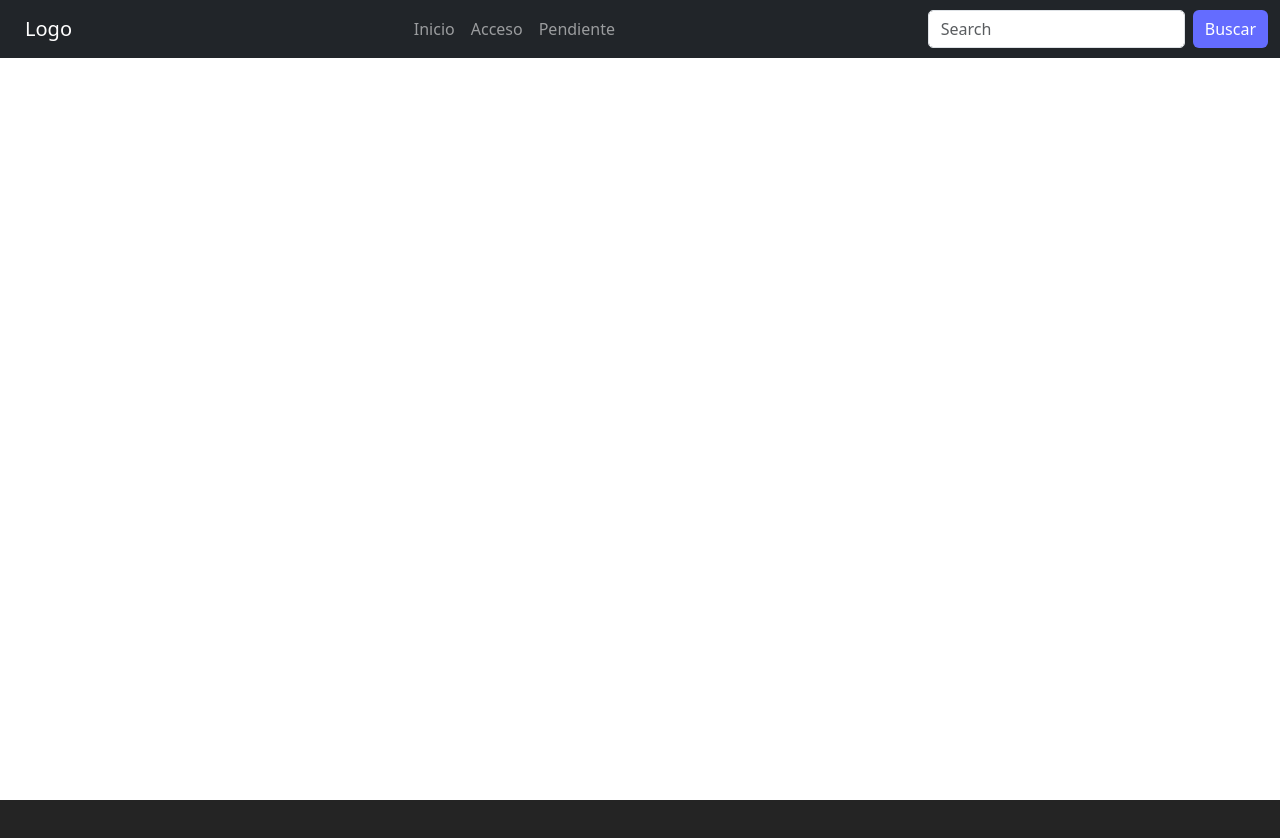
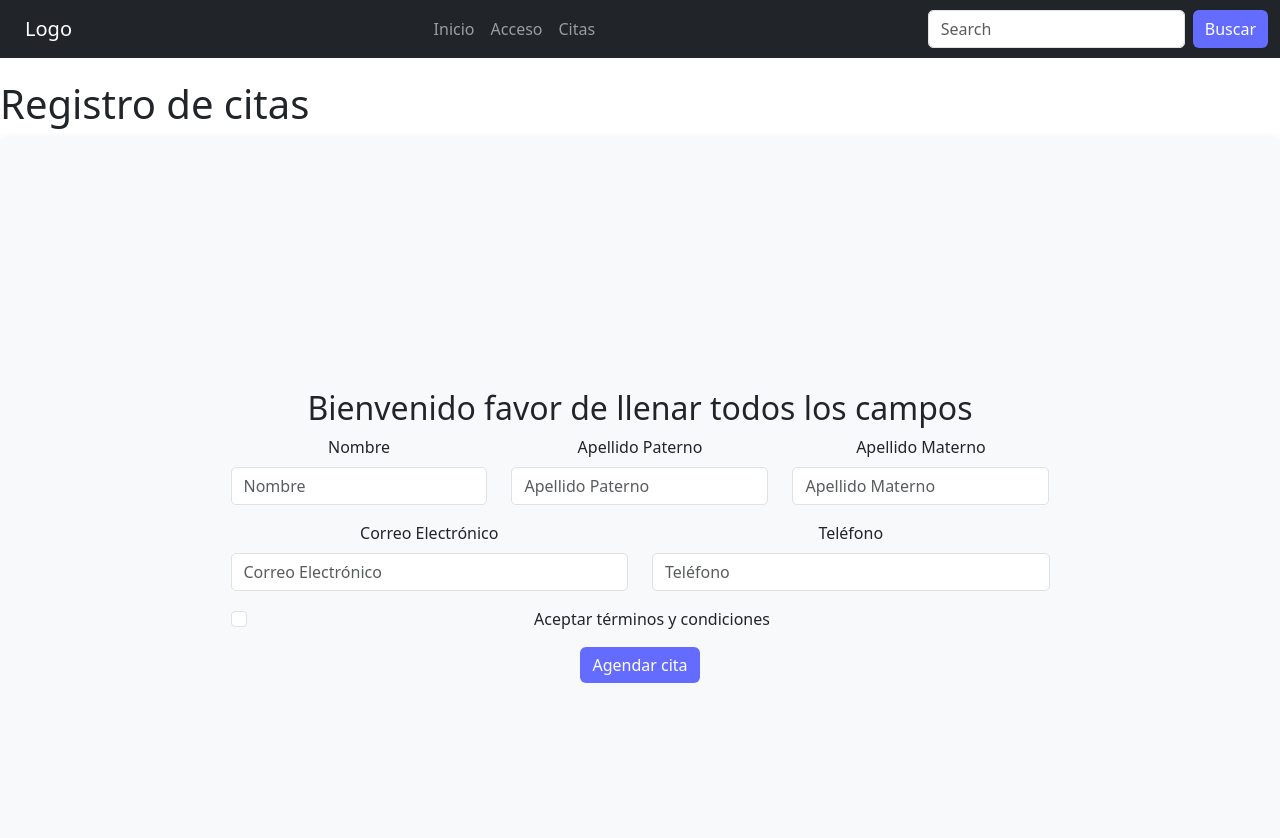
Before and after one commit to Contreras0209/frontcitas, a React (Vite) app in the folder frontcitas/: page /citas in a window 1280 px wide. Shown: the top 838 px of the page. Before the commit the page ends 800 px from the top, so only its background shows below. Built offline with nearby package versions, Linux system fonts and the light colour scheme; the HTML template or start-up script is replaced by a standard one.

Commit message:
agregarndo citas

```diff
--- a/frontcitas/package.json
+++ b/frontcitas/package.json
@@ -12,6 +12,7 @@
   "dependencies": {
     "bootstrap": "^5.3.3",
     "react": "^18.3.1",
+    "react-bootstrap": "^2.10.9",
     "react-dom": "^18.3.1",
     "react-router-dom": "^7.1.4"
   },
--- a/frontcitas/src/App.css
+++ b/frontcitas/src/App.css
@@ -12,12 +12,12 @@ nav.navbar {
 /* Espaciado para el body, considerando la navbar fija */
 body {
   margin: 0;
-  padding-top: 70px; /* Ajustado para que el contenido no quede debajo de la navbar */
+  padding-top: 80px; /* Ajuste para que el contenido no quede debajo de la navbar */
 }
 
 /* ----------------------------------- Carrusel ----------------------------------- */
 
-/* Centra el carrusel y mejora la responsividad */
+/* Contenedor del carrusel */
 .carousel-container {
   display: flex;
   justify-content: center;
@@ -26,20 +26,20 @@ body {
   max-width: 1000px;
   margin: 30px auto;
   padding: 20px;
-  margin-bottom: 50px; /* Separación inferior ajustada para el espacio entre carrusel y tarjetas */
+  margin-bottom: 50px; /* Separación inferior ajustada */
 }
 
-/* Ajuste de tamaño para el carrusel */
+/* Ajuste del tamaño del carrusel */
 .carousel {
   width: 60%;
   max-width: 900px;
 }
 
-/* Ajuste de las imágenes del carrusel */
+/* Estilo de las imágenes del carrusel */
 .carousel-inner img {
   width: 100%;
-  height: 300px; /* Ajusta la altura */
-  object-fit: cover; /* Para que las imágenes llenen el espacio */
+  height: 300px; /* Ajuste de altura */
+  object-fit: cover; /* Asegura que las imágenes cubran el área */
 }
 
 /* ----------------------------------- Tarjetas ----------------------------------- */
@@ -49,14 +49,14 @@ body {
   display: flex;
   justify-content: center;
   gap: 30px; /* Espacio entre las tarjetas */
-  margin-top: 50px; /* Separación del carrusel */
+  margin-top: 50px; /* Separación desde el carrusel */
   margin-bottom: 30px; /* Separación inferior */
   flex-wrap: wrap; /* Permite que las tarjetas se ajusten en pantallas pequeñas */
 }
 
 /* Estilo de cada tarjeta */
 .card {
-  width: 300px; /* Tamaño de la tarjeta */
+  width: 300px; /* Tamaño estándar de la tarjeta */
   margin: 10px;
   text-align: center;
   box-shadow: 0 4px 8px rgba(0, 0, 0, 0.1); /* Sombra sutil */
@@ -65,7 +65,7 @@ body {
 
 /* Efecto hover: aumenta el tamaño de la tarjeta */
 .card:hover {
-  transform: scale(1.05); /* Aumenta el tamaño al pasar el ratón */
+  transform: scale(1.05); /* Aumento de tamaño al pasar el ratón */
 }
 
 /* ----------------------------------- Ajustes Responsivos ----------------------------------- */
@@ -79,10 +79,10 @@ body {
 
   /* Ajuste de la imagen del carrusel en móviles */
   .carousel-inner img {
-    height: 200px; /* Reducir altura */
+    height: 200px; /* Reducción de altura en pantallas pequeñas */
   }
 
-  /* Ajuste del contenedor de tarjetas */
+  /* Ajuste del contenedor de las tarjetas */
   .tarjetas-container {
     flex-direction: column; /* Cambiar a columna en pantallas pequeñas */
     align-items: center; /* Centrar las tarjetas en columna */
@@ -93,3 +93,70 @@ body {
     width: 90%; /* Hacer las tarjetas más grandes en pantallas pequeñas */
   }
 }
+
+/* ----------------------------------- Formulario de Reservación ----------------------------------- */
+
+/* Contenedor del formulario */
+.reservacion-container {
+  width: 50%;
+  margin: 100px auto;
+  padding: 30px;
+  background: #f8f9fa;
+  border-radius: 8px;
+  box-shadow: 0px 4px 10px rgba(0, 0, 0, 0.1);
+  text-align: center;
+}
+
+/* Título del formulario */
+.reservacion-container h2 {
+  margin-bottom: 20px;
+  font-size: 24px;
+  font-weight: bold;
+  color: #333;
+}
+
+/* Estilo de los campos de formulario */
+.form-control {
+  border-radius: 5px;
+  padding: 10px;
+  font-size: 16px;
+  margin-bottom: 15px;
+}
+
+/* Estilo del botón de envío */
+button[type="submit"] {
+  width: 100%;
+  padding: 12px;
+  background-color: #007bff;
+  border: none;
+  border-radius: 5px;
+  color: white;
+  font-size: 16px;
+  cursor: pointer;
+}
+
+/* Efecto hover del botón */
+button[type="submit"]:hover {
+  background-color: #0056b3;
+}
+
+/* Ajuste para campos con validación de error */
+.form-control.is-invalid {
+  border-color: #dc3545;
+}
+
+.form-control.is-invalid:focus {
+  box-shadow: 0 0 0 0.2rem rgba(220, 53, 69, 0.25);
+}
+
+/* Feedback de error */
+.invalid-feedback {
+  display: block;
+  color: #dc3545;
+  font-size: 14px;
+}
+
+/* Estilo de los grupos de campos */
+.form-group {
+  margin-bottom: 20px;
+}
--- a/frontcitas/src/App.jsx
+++ b/frontcitas/src/App.jsx
@@ -1,6 +1,7 @@
 import { BrowserRouter as Router, Routes, Route, Navigate } from 'react-router-dom';
 import Home from './paginas/Home';
 import Login from './paginas/Login';
+import Citas from './paginas/Citas'; // Importa la página de Citas
 import Navbar from './componentes/Navbar';
 
 function App() {
@@ -18,7 +19,9 @@ function App() {
         {/* Página de login */}
         <Route path="/login" element={<Login />} />
 
-        </Routes>
+        {/* Página de citas */}
+        <Route path="/citas" element={<Citas />} />
+      </Routes>
     </Router>
   );
 }
--- a/frontcitas/src/componentes/Navbar.jsx
+++ b/frontcitas/src/componentes/Navbar.jsx
@@ -21,7 +21,7 @@ const Navbar = () => {
               <Link to="/login" className="nav-link">Acceso</Link>
             </li>
             <li className="nav-item">
-              <Link to="#" className="nav-link">Pendiente</Link>
+              <Link to="/citas" className="nav-link">Citas</Link>
             </li>
           </ul>
 
--- /dev/null
+++ b/frontcitas/src/componentes/Reservacion.jsx
@@ -0,0 +1,81 @@
+import { useState } from 'react';
+import Button from 'react-bootstrap/Button';
+import Col from 'react-bootstrap/Col';
+import Form from 'react-bootstrap/Form';
+import Row from 'react-bootstrap/Row';
+import '../estilos/Reservacion.css';  // Asegúrate de tener esta línea
+
+
+function Reservacion() {
+  const [validated, setValidated] = useState(false);
+
+  const handleSubmit = (event) => {
+    const form = event.currentTarget;
+    if (form.checkValidity() === false) {
+      event.preventDefault();
+      event.stopPropagation();
+    }
+    setValidated(true);
+  };
+
+  return (
+    <div className="reservacion-container">
+        <h2>Bienvenido favor de llenar todos los campos</h2> {/* Título agregado para mayor claridad */}
+        <Form noValidate validated={validated} onSubmit={handleSubmit}>
+          <Row className="mb-3">
+            {/* Nombre */}
+            <Form.Group as={Col} md="4" controlId="validationCustom01">
+              <Form.Label>Nombre</Form.Label>
+              <Form.Control required type="text" placeholder="Nombre" />
+              <Form.Control.Feedback type="invalid">Campo obligatorio.</Form.Control.Feedback>
+            </Form.Group>
+
+            {/* Apellido Paterno */}
+            <Form.Group as={Col} md="4" controlId="validationCustom02">
+              <Form.Label>Apellido Paterno</Form.Label>
+              <Form.Control required type="text" placeholder="Apellido Paterno" />
+              <Form.Control.Feedback type="invalid">Campo obligatorio.</Form.Control.Feedback>
+            </Form.Group>
+
+            {/* Apellido Materno */}
+            <Form.Group as={Col} md="4" controlId="validationCustom03">
+              <Form.Label>Apellido Materno</Form.Label>
+              <Form.Control required type="text" placeholder="Apellido Materno" />
+              <Form.Control.Feedback type="invalid">Campo obligatorio.</Form.Control.Feedback>
+            </Form.Group>
+          </Row>
+
+          <Row className="mb-3">
+            {/* Correo Electrónico */}
+            <Form.Group as={Col} md="6" controlId="validationCustom04">
+              <Form.Label>Correo Electrónico</Form.Label>
+              <Form.Control required type="email" placeholder="Correo Electrónico" />
+              <Form.Control.Feedback type="invalid">Ingresa un correo electrónico válido.</Form.Control.Feedback>
+            </Form.Group>
+
+            {/* Teléfono */}
+            <Form.Group as={Col} md="6" controlId="validationCustom05">
+              <Form.Label>Teléfono</Form.Label>
+              <Form.Control required type="tel" placeholder="Teléfono" />
+              <Form.Control.Feedback type="invalid">Ingresa un número de teléfono válido.</Form.Control.Feedback>
+            </Form.Group>
+          </Row>
+
+          {/* Aceptar términos y condiciones */}
+          <Form.Group className="mb-3">
+            <Form.Check
+              required
+              label="Aceptar términos y condiciones"
+              feedback="Debes aceptar antes de enviar."
+              feedbackType="invalid"
+            />
+          </Form.Group>
+
+          {/* Botón para enviar */}
+          <Button type="submit">Agendar cita</Button>
+        </Form>
+    </div>
+  );
+}
+
+export default Reservacion;
--- a/frontcitas/src/componentes/Tarjeta.jsx
+++ b/frontcitas/src/componentes/Tarjeta.jsx
@@ -7,7 +7,7 @@ const Tarjeta = ({ imagen, titulo, texto }) => {
       <div className="card-body">
         <h4 className="card-title">{titulo}</h4>
         <p className="card-text">{texto}</p>
-        <a href="#" className="btn btn-primary">Reservar Cita</a>
+        <a href="/citas" className="btn btn-primary">Reservar Cita</a>
       </div>
     </div>
   );
--- /dev/null
+++ b/frontcitas/src/estilos/Reservacion.css
@@ -0,0 +1,15 @@
+/* Contenedor del formulario */
+.reservacion-container {
+    display: flex;
+    justify-content: center;
+    align-items: center;
+    height: 100vh; /* Esto asegura que el contenedor ocupe toda la altura de la ventana */
+    margin: 0 auto;
+    width: 100%;
+    padding: 20px;
+    background: #f8f9fa;
+    border-radius: 8px;
+    box-shadow: 0px 4px 10px rgba(0, 0, 0, 0.1);
+    text-align: center;
+    flex-direction: column;
+  }
--- a/frontcitas/src/index.css
+++ b/frontcitas/src/index.css
@@ -19,6 +19,7 @@ body {
   padding: 0;
   min-width: 320px;
   min-height: 100vh;
+  padding-top: 80px;
 }
 
 /* ✅ Centrado del contenido dentro de main-container */
--- /dev/null
+++ b/frontcitas/src/paginas/Citas.jsx
@@ -0,0 +1,12 @@
+import Reservacion from "../componentes/Reservacion";
+
+function Citas() {
+  return (
+    <div>
+      <h1>Registro de citas</h1>
+      <Reservacion />
+    </div>
+  );
+}
+
+export default Citas;
```
Also changed, not shown: 1 other file (tests, documents, lock files or other folders).
